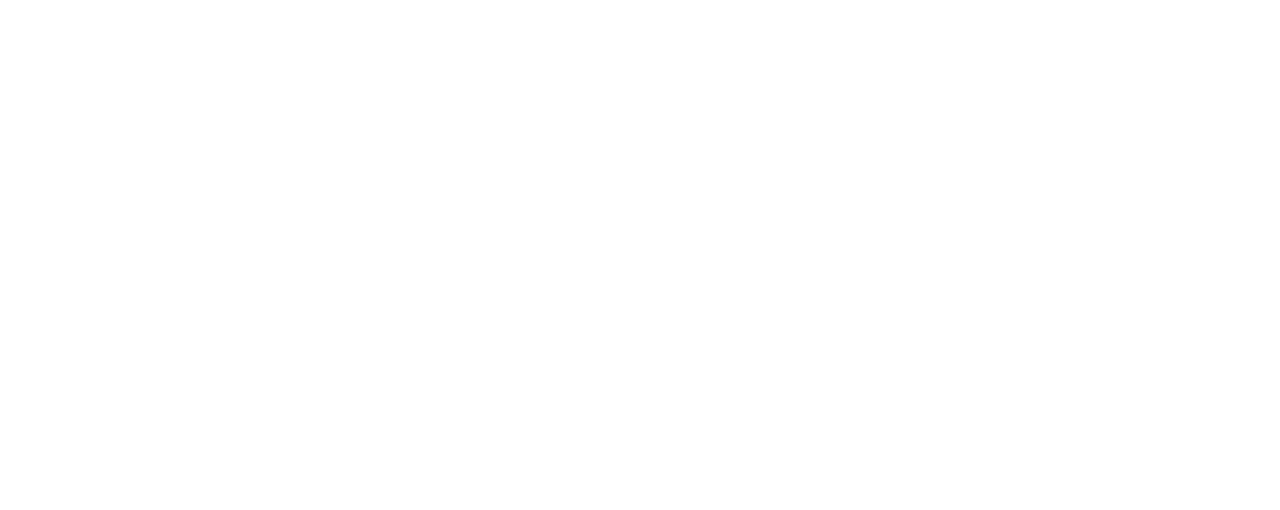
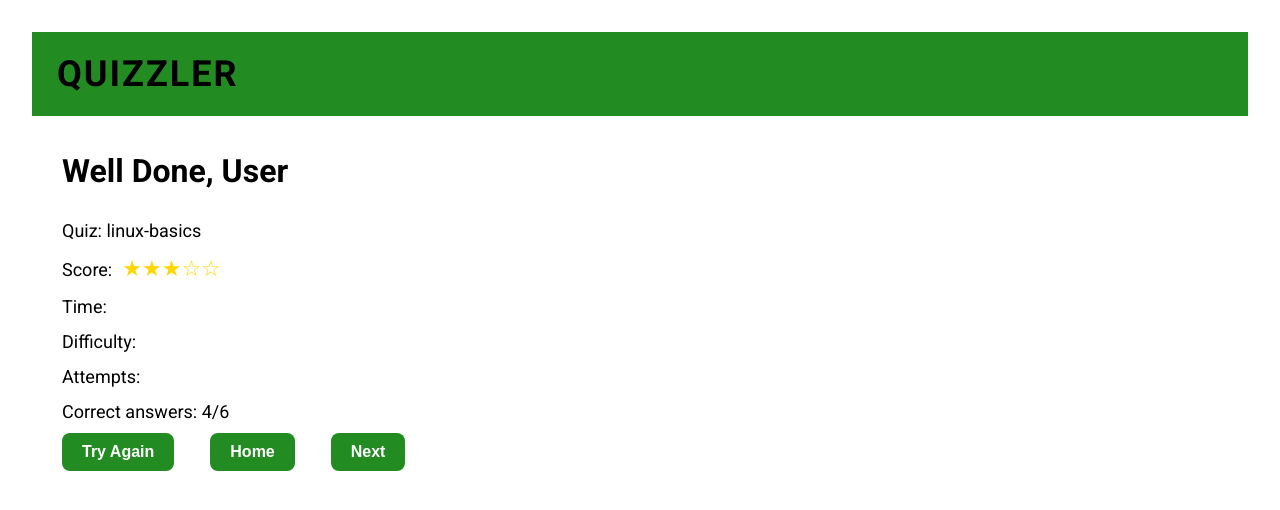
Before and after one commit to MatthaeusDormeyer/Quizzler, a React (Vite) app: page /result in a window 1280 px wide. Before the commit this address had no page. Shown: the top 510 px of the page. Built offline with nearby package versions, Linux system fonts and the light colour scheme.

Commit message:
Created a result screen

```diff
--- a/src/App.jsx
+++ b/src/App.jsx
@@ -3,6 +3,7 @@
 import Login from "./pages/Login";
 import Register from "./pages/Register";
 import Home from "./pages/Home";
+import Result from "./pages/Result";
 
 function App() {
   const [user, setUser] = useState(null);
@@ -38,7 +39,8 @@
   return (
     <Routes>
       {/* Automatische Weiterleitung */}
-      <Route path="/" element={<Navigate to={user ? "/home" : "/login"} />} />
+      {/* <Route path="/" element={<Navigate to={user ? "/home" : "/login"} />} /> */}
+      <Route path="/" element={<Navigate to="/result" />} />
 
       <Route
         path="/login"
@@ -60,7 +62,7 @@
         }
       />
 
-      <Route
+      {/* <Route
         path="/home"
         element={
           user ? (
@@ -69,9 +71,22 @@
             <Navigate to="/login" />
           )
         }
+      /> */}
+
+      <Route path="/home" element={<Home />} />
+
+      <Route
+        path="/result"
+        element={
+          <Result
+            correctAnswers={4}
+            totalQuestions={6}
+            onRetry={() => navigate("/quiz")}
+            topicName="linux-basics"
+          />
+        }
       />
     </Routes>
   );
 }
-
 export default App;
--- a/src/index.css
+++ b/src/index.css
@@ -1,11 +1,11 @@
-@import url('https://fonts.googleapis.com/css2?family=Roboto+Condensed:wght@400;700&family=Roboto:wght@400;700&display=swap');
+@import url("https://fonts.googleapis.com/css2?family=Roboto+Condensed:wght@400;700&family=Roboto:wght@400;700&display=swap");
 
 * {
   box-sizing: border-box;
 }
 
 html {
-  font-family: 'Roboto', sans-serif;
+  font-family: "Roboto", sans-serif;
   line-height: 1.5;
 
   color: black;
@@ -36,7 +36,7 @@
 }
 
 header h1 {
-  font-family: 'Roboto Condensed', sans-serif;
+  font-family: "Roboto Condensed", sans-serif;
   font-weight: bold;
   font-size: 2.5rem;
   letter-spacing: 0.6rem;
@@ -48,12 +48,24 @@
 }
 
 @keyframes shake {
-  0% { transform: translateX(0); }
-  20% { transform: translateX(-5px); }
-  40% { transform: translateX(5px); }
-  60% { transform: translateX(-5px); }
-  80% { transform: translateX(5px); }
-  100% { transform: translateX(0); }
+  0% {
+    transform: translateX(0);
+  }
+  20% {
+    transform: translateX(-5px);
+  }
+  40% {
+    transform: translateX(5px);
+  }
+  60% {
+    transform: translateX(-5px);
+  }
+  80% {
+    transform: translateX(5px);
+  }
+  100% {
+    transform: translateX(0);
+  }
 }
 
 .shake {
@@ -61,7 +73,69 @@
 }
 
 @keyframes fadeOut {
-  0% { opacity: 1; }
-  70% { opacity: 1; }
-  100% { opacity: 0; }
+  0% {
+    opacity: 1;
+  }
+  70% {
+    opacity: 1;
+  }
+  100% {
+    opacity: 0;
+  }
 }
+
+.top-bar {
+  display: flex;
+  justify-content: space-between;
+  background-color: forestgreen;
+  color: black;
+  padding: 15px 25px;
+}
+
+.logo {
+  font-size: 36px;
+  font-weight: bold;
+  letter-spacing: 2px;
+  text-transform: uppercase;
+}
+
+.result-page {
+  padding: 10px 30px;
+}
+
+.result-line {
+  display: flex;
+  align-items: baseline;
+  gap: 10px;
+  font-size: 18px;
+  margin: 8px 0;
+}
+
+.stars {
+  font-size: 22px;
+  color: gold;
+}
+
+.result-buttons {
+  display: flex;
+  flex-wrap: wrap;
+  justify-content: left;
+  gap: 36px;
+}
+
+.result-buttons button {
+  padding: 10px 20px;
+  font-size: 16px;
+  font-weight: bold;
+  color: white;
+  background-color: forestgreen;
+  border: none;
+  border-radius: 8px;
+  cursor: pointer;
+  transition: background-color 0.3s, transform 0.2s;
+}
+
+.result-buttons button:hover {
+  background-color: darkgreen;
+  transform: scale(1.05);
+}
--- /dev/null
+++ b/src/pages/Result.jsx
@@ -0,0 +1,50 @@
+import React, { useEffect } from "react";
+import { useNavigate } from "react-router-dom";
+
+const Result = ({ correctAnswers, totalQuestions, topicName, onRetry }) => {
+  const stars = Math.round((correctAnswers / totalQuestions) * 5);
+  const navigate = useNavigate();
+
+  useEffect(() => {
+    if (topicName) {
+      const progress = JSON.parse(localStorage.getItem("quizProgress")) || {};
+      progress[topicName] = stars;
+      localStorage.setItem("quizProgress", JSON.stringify(progress));
+    }
+  }, [stars, topicName]);
+
+  return (
+    <div>
+      <div className="top-bar">
+        <div className="logo">QUIZZLER</div>
+        {/* <div className="user-badge">User</div> */}
+      </div>
+
+      <div className="result-page">
+        <h1>Well Done, User</h1>
+        <p className="result-line">Quiz: {topicName}</p>
+        <p className="result-line">
+          Score:{" "}
+          <span className="stars">
+            {"★".repeat(stars)}
+            {"☆".repeat(5 - stars)}
+          </span>
+        </p>
+
+        <p className="result-line">Time:</p>
+        <p className="result-line">Difficulty:</p>
+        <p className="result-line">Attempts:</p>
+        <p className="result-line">
+          Correct answers: {correctAnswers}/{totalQuestions}
+        </p>
+        <div className="result-buttons">
+          <button onClick={onRetry}>Try Again</button>
+          <button onClick={() => navigate("/home")}>Home</button>
+          <button onclick={() => navigate("/quiz/2")}>Next</button>
+        </div>
+      </div>
+    </div>
+  );
+};
+
+export default Result;
```
